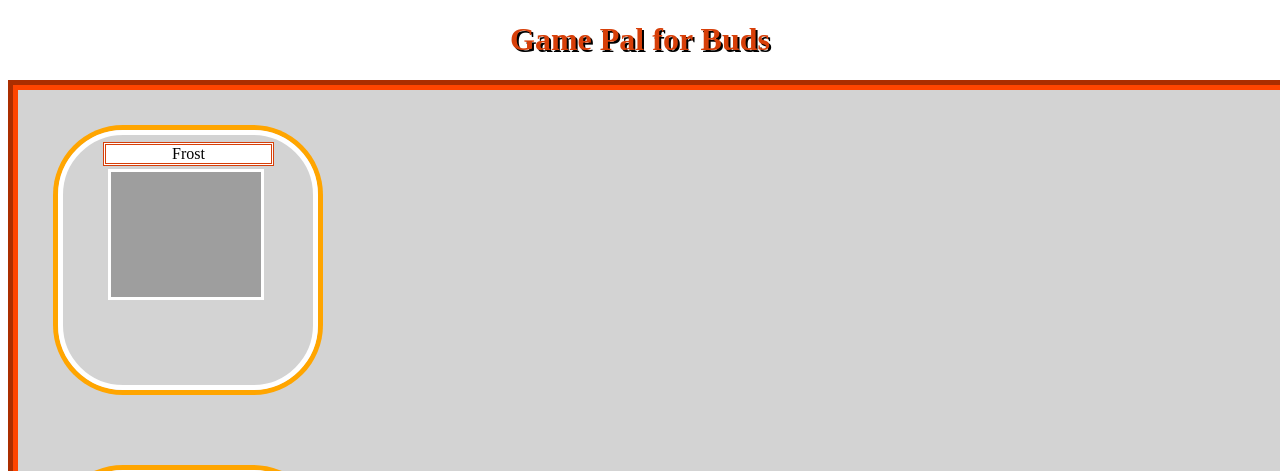
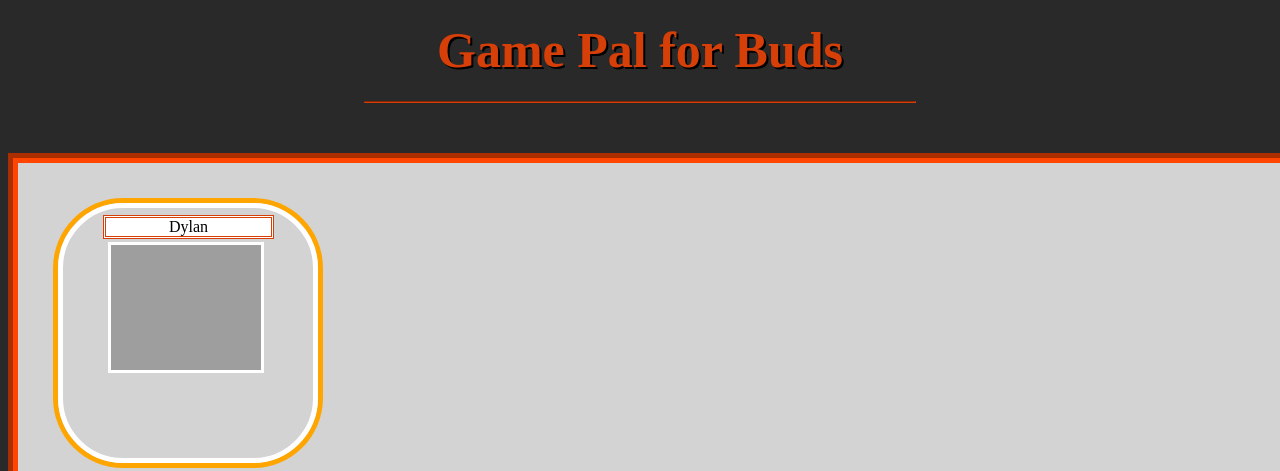
Before and after one commit to osu-cs290-f20/final-project-team-5, a Node server app: page /gameBuddy in a window 1280 px wide; the page is wider, and only the part inside the window is pictured. Shown: the top 471 px of that part. Run offline with Node 20, Linux system fonts and the light colour scheme; some libraries are stand-ins or nearby versions; grey boxes are pictures that could not be loaded.

Commit message:
changed options css to look a bit better

```diff
--- a/gameData.json
+++ b/gameData.json
@@ -1,16 +1,16 @@
 {
   "options": {
-    "players": "4",
-    "timer": true,
-    "points": true,
-    "dice": true,
+    "players": "1",
+    "timer": false,
+    "points": false,
+    "dice": false,
     "color": "orange"
   },
   "users": [
     {
       "playerNumber": 0,
-      "name": "Frost",
-      "url": "Hell"
+      "name": "Dylan",
+      "url": "Hi"
     },
     {
       "playerNumber": 1,
--- a/public/style.css
+++ b/public/style.css
@@ -8,6 +8,8 @@ a {
   text-decoration: none;
   color: rgb(215,63, 9);
   text-shadow: 2px 2px black;
+  font-size: 50px;
+
 }
 
 /* Size of input box*/
@@ -16,12 +18,27 @@ a {
   margin-left: 75px;
 }
 
+/*Line under header*/
+hr {
+  width: 550px;
+  margin-bottom: 50px;
+  border-color: rgb(215,63, 9);
+}
+
+body {
+  background-color: rgb(41, 41, 41);
+}
+
 /*Always show arrows in input text box*/
 input[type=number]::-webkit-inner-spin-button,
 input[type=number]::-webkit-outer-spin-button {
 
    opacity: 1;
 
+}
+
+fieldset {
+  border: 0;
 }
 
 /*Stuff for the header and surrounding box*/
@@ -145,7 +162,7 @@ input[type=number]::-webkit-outer-spin-button {
 
 .radio-buttons {
   width: 100px;
-  margin-left: 50px;
+  margin-left: 42px;
 }
 
 .radio-yes {
--- a/views/layouts/main.handlebars
+++ b/views/layouts/main.handlebars
@@ -13,7 +13,7 @@
 
 	<body>
 		<header>
-			<h1 class="site-title"><a href="#">Game Pal for Buds</a></h1>
+			<h1 class="site-title"><a href="#">Game Pal for Buds</a></h1><hr>
 		</header>
 		<main>
 			<div class="game-container">
```
